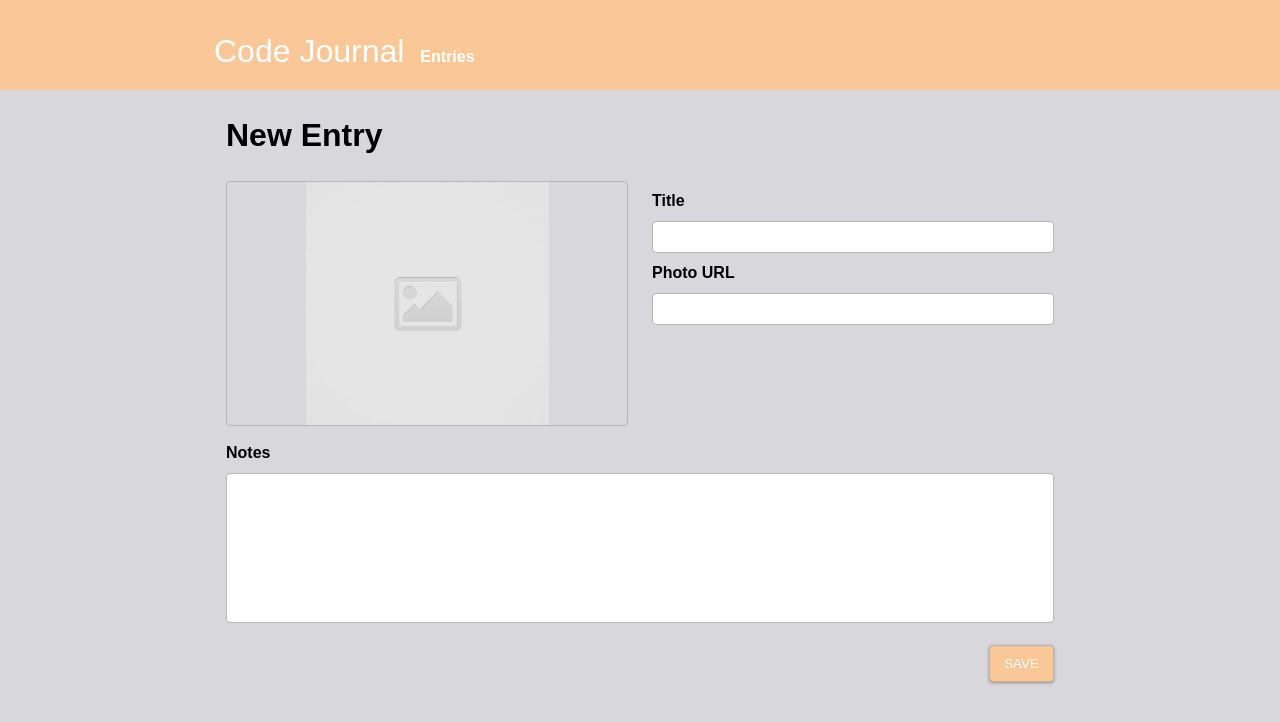
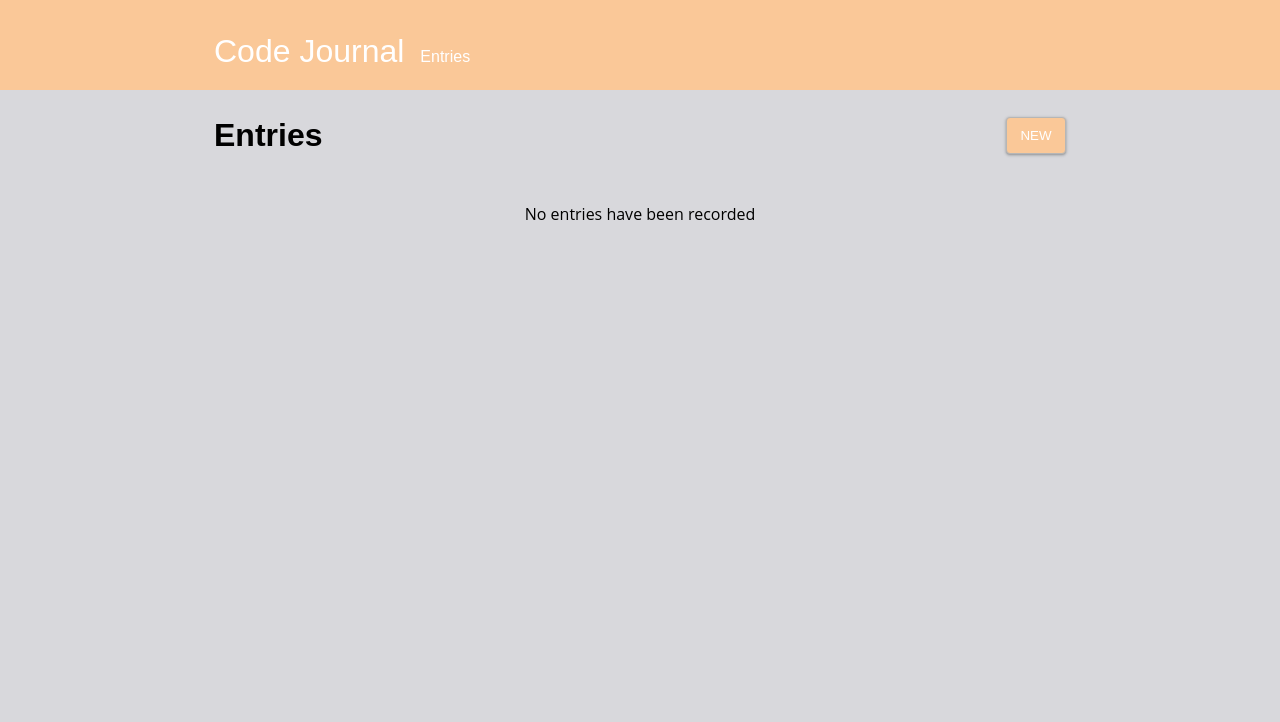
Before and after one commit to jonathanymatsuda/code-journal, a website: page index.html in a window 1280 px wide. Both pictures are taken after a click on the link "Entries". Drawn offline with Linux system fonts and the light colour scheme.

Commit message:
In progress ran into one more issue with the page reload :(

```diff
--- a/css/layout.css
+++ b/css/layout.css
@@ -26,12 +26,32 @@
   align-items: baseline;
 }
 
+.text-align-center {
+  text-align: center;
+}
+
 .text-align-end {
   text-align: end;
 }
 
 .space-between {
   justify-content: space-between;
+}
+
+.gap-1rem {
+  column-gap: 1rem;
+}
+
+.orange-background {
+  background-color: #fac898;
+}
+
+.beige-background {
+  background-color: rgb(216, 216, 220);
+}
+
+.white-text {
+  color: white;
 }
 
 @media screen and (min-width: 768px) {
--- a/css/styles.css
+++ b/css/styles.css
@@ -1,5 +1,5 @@
 .hidden {
-  display: none;
+  display: none !important;
 }
 
 header {
@@ -8,7 +8,7 @@ header {
 
 body {
   font-family: 'Proza Libre', sans-serif;
-  font-weight: 600;
+  font-weight: 400;
   line-height: 1.5;
 }
 
@@ -71,22 +71,6 @@ li {
   list-style: none;
 }
 
-.gap-1rem {
-  column-gap: 1rem;
-}
-
-.orange-background {
-  background-color: #fac898;
-}
-
-.beige-background {
-  background-color: rgb(216, 216, 220);
-}
-
-.white-text {
-  color: white;
-}
-
 .border-radius {
   border-radius: 4px;
   border: 1px solid #b6b6b6;
--- a/index.html
+++ b/index.html
@@ -60,8 +60,13 @@
          <div class="column-full"></div>
            <h1>Entries</h1>
            <button class="new-button orange-background white-text border-radius">New</button>
+         </div>
        </div>
-      </div>
+       <div class="row text-align-center no-entries hidden">
+         <div class="column-full">
+           <p>No entries have been recorded</p>
+         </div>
+       </div>
        <ul id="entries-list" class="hidden">
        </ul>
       </div>
--- a/js/data.js
+++ b/js/data.js
@@ -16,4 +16,5 @@ function storeData(event) {
 if (previousSubmits !== null) {
   data = JSON.parse(previousSubmits);
 }
+
 window.addEventListener('beforeunload', storeData);
--- a/js/main.js
+++ b/js/main.js
@@ -1,14 +1,12 @@
 /* global data */
-// var $container = document.querySelector('.container');
 var $img = document.querySelector('img');
 var $inputUrl = document.querySelector('input[type="url"]');
 var $journalForm = document.querySelector('#journal-form');
-// var $submissions = document.querySelector('#submissions');
 var $ul = document.querySelector('#entries-list');
-// var $navItem = document.querySelector('.nav-item');
-// var $newButton = document.querySelector('.new-button');
-// var $dataView = document.querySelectorAll('data-view');
-// var $applicationView = document.querySelectorAll('.application-view');
+var $navItem = document.querySelector('.nav-item');
+var $newButton = document.querySelector('.new-button');
+var $applicationView = document.querySelectorAll('.application-view');
+var $noEntries = document.querySelector('.no-entries');
 
 function updatePhoto(event) {
   $img.src = $journalForm.elements.url.value;
@@ -69,35 +67,35 @@ function entryTreeCreation(event) {
   }
 }
 
-// function switchViews(viewName) {
-//   for (var view = 0; view < $applicationView.length; view++) {
-//     if ($applicationView[view].getAttribute('data-view') === viewName) {
-//       $applicationView[view].className = 'application-view';
-//     } else {
-//       $applicationView[view].className = 'hidden application-view';
-//     }
-//   }
-//   data.view = viewName;
-// }
+function switchViews(viewName) {
+  for (var view = 0; view < $applicationView.length; view++) {
+    if ($applicationView[view].getAttribute('data-view') === viewName) {
+      $applicationView[view].className = 'application-view';
+    } else {
+      $applicationView[view].className = 'hidden application-view';
+    }
+  }
+  data.view = viewName;
+}
 
-// function loadSubmissions(event) {
-//   data.view = 'entries';
+function loadSubmissions(event) {
+  switchViews('entries');
+  if (data.nextEntryId < 2) {
+    $noEntries.className = 'row text-align-center no-entries';
+  } else {
+    $noEntries.className = 'row text-align-center no-entries hidden';
+    $ul.className = '';
+  }
+}
 
-//   $journalForm.className = 'hidden';
-//   $submissions.className = '';
-//   $ul.className = '';
-//   data.view = 'entries';
-// }
-
-// function loadEntryForm(event) {
-//   $journalForm.className = '';
-//   $submissions.className = 'hidden';
-//   $ul.className = 'hidden';
-//   data.view = 'entry-form';
-// }
+function loadEntryForm(event) {
+  switchViews('entry-form');
+  $noEntries.className = 'row text-align-center no-entries hidden';
+  $ul.className = 'hidden';
+}
 
 $inputUrl.addEventListener('input', updatePhoto);
 $journalForm.addEventListener('submit', submission);
 window.addEventListener('DOMContentLoaded', entryTreeCreation);
-// $navItem.addEventListener('click', loadSubmissions);
-// $newButton.addEventListener('click', loadEntryForm);
+$navItem.addEventListener('click', loadSubmissions);
+$newButton.addEventListener('click', loadEntryForm);
```
